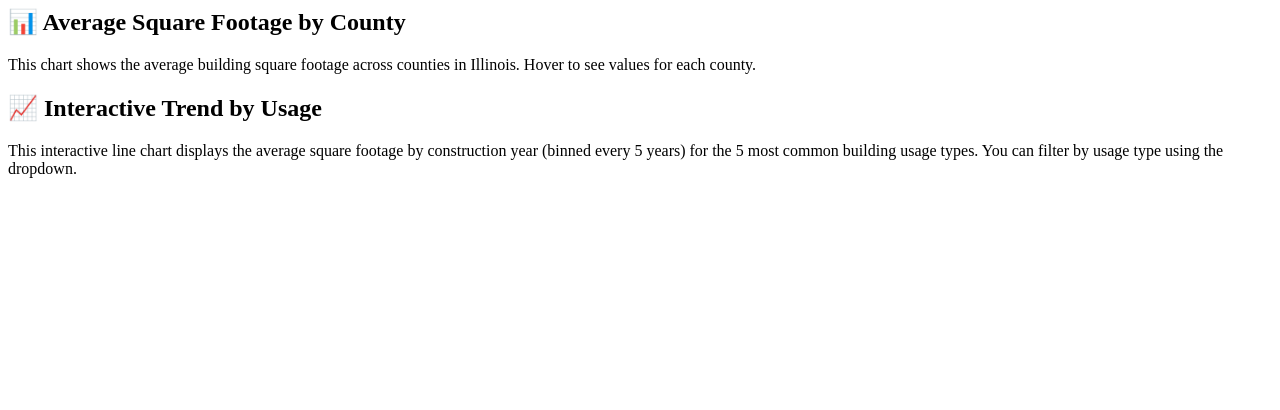
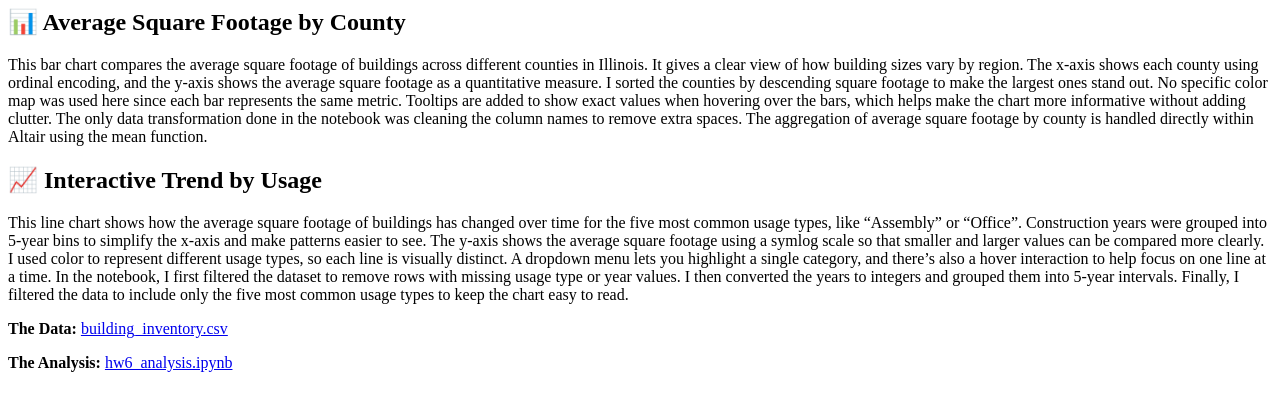
Before and after one commit to tanishasingh13/is445-hw5, a plain HTML site: page index.html in a window 1280 px wide. Drawn offline with Linux system fonts and the light colour scheme; a script that the page names is missing.

Commit message:
Update index.html

```diff
--- a/index.html
+++ b/index.html
@@ -8,11 +8,29 @@
 <script type="text/javascript">
   vegaEmbed('#vis1', 'chart1.json');
 </script>
-<p>This chart shows the average building square footage across counties in Illinois. Hover to see values for each county.</p>
+<p>This bar chart compares the average square footage of buildings across different counties in Illinois. It gives a clear view of how building sizes vary by region. The x-axis shows each county using ordinal encoding, and the y-axis shows the average square footage as a quantitative measure. I sorted the counties by descending square footage to make the largest ones stand out.
+No specific color map was used here since each bar represents the same metric. Tooltips are added to show exact values when hovering over the bars, which helps make the chart more informative without adding clutter.
+The only data transformation done in the notebook was cleaning the column names to remove extra spaces. The aggregation of average square footage by county is handled directly within Altair using the mean function.</p>
 
 <h2>📈 Interactive Trend by Usage</h2>
 <div id="vis2"></div>
 <script type="text/javascript">
   vegaEmbed('#vis2', 'chart2.json');
 </script>
-<p>This interactive line chart displays the average square footage by construction year (binned every 5 years) for the 5 most common building usage types. You can filter by usage type using the dropdown.</p>
+<p>This line chart shows how the average square footage of buildings has changed over time for the five most common usage types, like “Assembly” or “Office”. Construction years were grouped into 5-year bins to simplify the x-axis and make patterns easier to see. The y-axis shows the average square footage using a symlog scale so that smaller and larger values can be compared more clearly.
+I used color to represent different usage types, so each line is visually distinct. A dropdown menu lets you highlight a single category, and there’s also a hover interaction to help focus on one line at a time.
+In the notebook, I first filtered the dataset to remove rows with missing usage type or year values. I then converted the years to integers and grouped them into 5-year intervals. Finally, I filtered the data to include only the five most common usage types to keep the chart easy to read.</p>
+
+<p>
+   <strong>The Data:</strong>
+  <a href="https://raw.githubusercontent.com/tanishasingh13/is455-hw5/main/data/building_inventory.csv" target="_blank">
+    building_inventory.csv
+  </a>
+</p>
+
+<p>
+   <strong>The Analysis:</strong>
+  <a href="https://github.com/tanishasingh13/is455-hw5/blob/main/hw6_analysis.ipynb" target="_blank">
+    hw6_analysis.ipynb
+  </a>
+</p>
```
